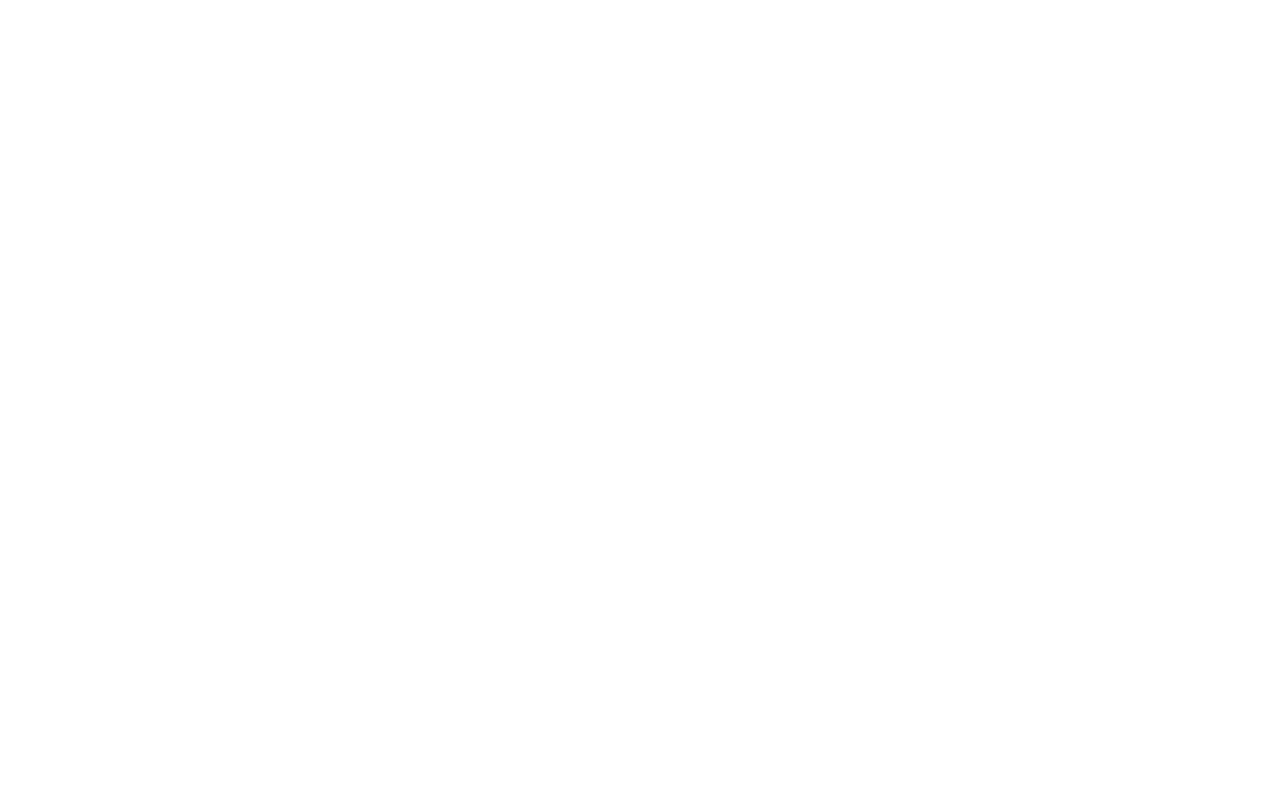
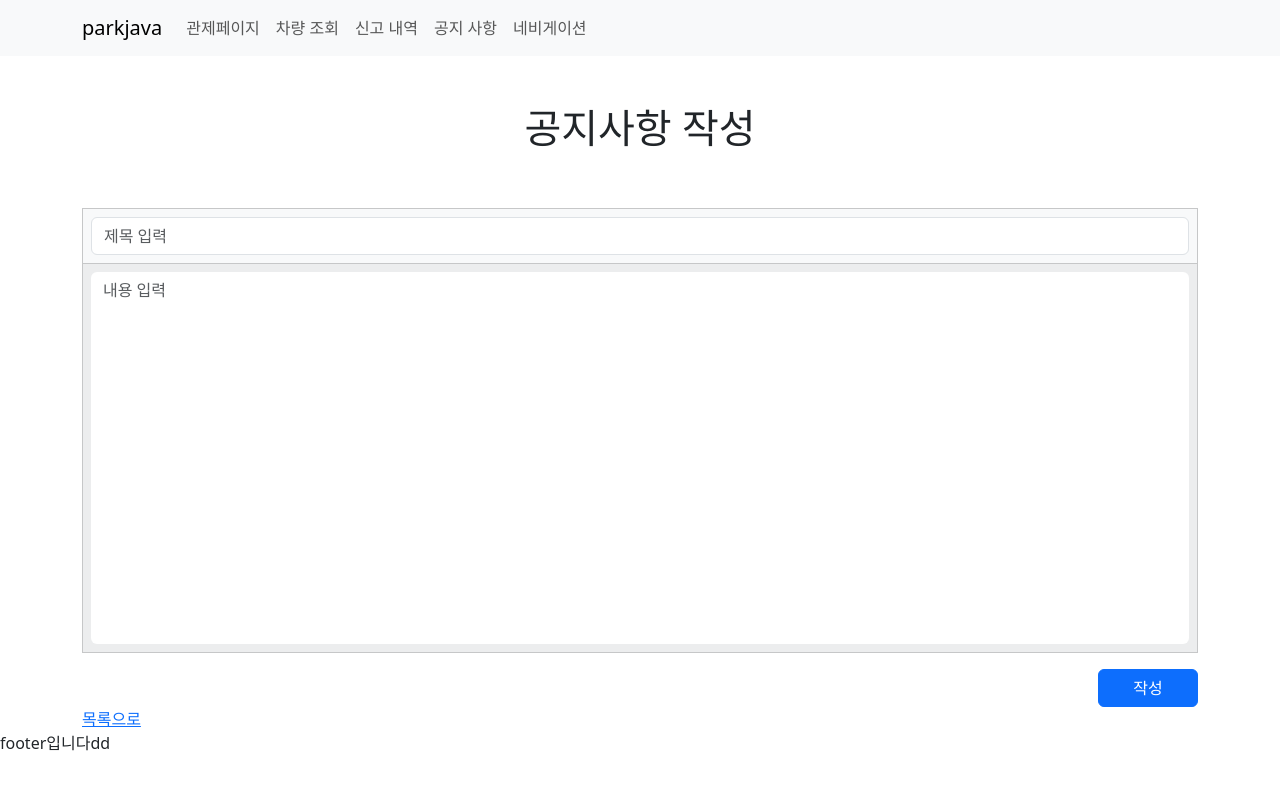
Before and after one commit to parkjava/frontend, a React (Create React App) app: page /noticecreate in a window 1280 px wide. Before the commit this address had no page. Shown: the top 790 px of the page. Built offline with nearby package versions, Linux system fonts and the light colour scheme.

Commit message:
240708 최종

```diff
--- a/src/App.jsx
+++ b/src/App.jsx
@@ -4,6 +4,8 @@
 import LoginPage from "./pages/loginPage/index";
 import NoticePage from "./pages/noticePage/index";
 import ControllPage from "./pages/controllPage/index";
+import NoticeCreatePage from "./pages/noticeCreate/index"
+import NoticeDetailPage from "./pages/noticeDetail/index"
 
 
 
@@ -12,6 +14,8 @@
     <Routes>
       <Route path="/" element={<MainPage/>}/>
       <Route path="/notice" element={<NoticePage />} />
+        <Route path="/noticecreate" element={<NoticeCreatePage/>} />
+        <Route path="/noticedetail" element={<NoticeDetailPage/>} />
       <Route path="/login" element={<LoginPage />} />
         <Route path="/controll" element={<ControllPage/>}/>
     </Routes>
--- /dev/null
+++ b/src/pages/noticeCreate/components/noticeNavbar.jsx
@@ -0,0 +1,21 @@
+import { Navbar, Nav, Container } from 'react-bootstrap';
+
+export default function MainNavbar() {
+  return (
+    <Navbar bg="light" expand="lg">
+      <Container>
+        <Navbar.Brand href="/">parkjava</Navbar.Brand>
+        <Navbar.Toggle aria-controls="basic-navbar-nav" />
+        <Navbar.Collapse id="basic-navbar-nav">
+          <Nav className="me-auto ">
+            <Nav.Link href="#menu1" className=''>관제페이지</Nav.Link>
+            <Nav.Link href="#menu2">차량 조회</Nav.Link>
+            <Nav.Link href="#menu3">신고 내역</Nav.Link>
+            <Nav.Link href="/notice">공지 사항</Nav.Link>
+            <Nav.Link href="#menu5">네비게이션</Nav.Link>
+          </Nav>
+        </Navbar.Collapse>
+      </Container>
+    </Navbar>
+  );
+}
--- /dev/null
+++ b/src/pages/noticeCreate/components/noticeTable.jsx
@@ -0,0 +1,75 @@
+import { Table, Container, Form,  Button } from 'react-bootstrap';
+import {useState} from 'react'
+import {Link} from 'react-router-dom'
+
+
+export default function NoticeTable() {
+
+    const [noticeText, setNoticeText] = useState({
+        title:'',
+        detail:''
+    });
+
+    const handleInputChange = (e) => {
+        const { name, value } = e.target;
+        setNoticeText({
+            ...noticeText,
+            [name]: value
+        });
+    };
+
+    const handleSubmit = (e) => {
+        e.preventDefault();
+        alert("제목:" + JSON.stringify((noticeText.title),null,2) + "내용: " + JSON.stringify((noticeText.detail),null,2));
+    };
+
+    return (<>
+        <Container>
+            <Form onSubmit={handleSubmit}>
+                <Table striped bordered hover variant="light">
+                    <thead>
+                        <tr>
+                            <th>
+                                <Form.Control
+                                    type="text"
+                                    placeholder="제목 입력"
+                                    name='title'
+                                    value={noticeText.title}
+                                    onChange={handleInputChange}
+                                />
+                            </th>
+                        </tr>
+                    </thead>
+                    <tbody>
+                        <tr>
+                            <td>
+                                <Form.Control
+                                    as="textarea"
+                                    rows={15}
+                                    placeholder="내용 입력"
+                                    name='detail'
+                                    value={noticeText.detail}
+                                    onChange={handleInputChange}
+                                    style={{ border: 'none', resize: 'none' }}
+                                />
+                            </td>
+                        </tr>
+                        {/* <tr>
+                            <td>
+                                <Form.Group controlId="formFileMultiple" className="mb-3">
+                                    <Form.Control type="file" multiple />
+                                </Form.Group>
+                            </td>
+                        </tr> */}
+                    </tbody>
+                </Table>
+                <div className='d-flex justify-content-end'>
+                    <Button variant="primary" type="submit" style={{ width: '100px' }}>
+                        작성
+                    </Button>
+                </div>
+            </Form>
+            <div><Link to={'/notice'}>목록으로</Link></div>
+        </Container>
+        </>)
+}
--- /dev/null
+++ b/src/pages/noticeCreate/components/noticeTitle.jsx
@@ -0,0 +1,11 @@
+import {Container} from 'react-bootstrap';
+import { Link } from 'react-router-dom';
+
+export default function NoticeTitle () {
+    return ( <>
+        <Container className="d-flex justify-content-center p-5">
+            <h1>공지사항 작성</h1>
+        </Container>
+        </>
+    )
+}
--- /dev/null
+++ b/src/pages/noticeCreate/index.jsx
@@ -0,0 +1,20 @@
+import { Link } from "react-router-dom";
+import Footer from "../../components/footer"
+import MainNavbar from "./components/noticeNavbar"
+import NoticeTitle from "./components/noticeTitle"
+import NoticeTable from "./components/noticeTable"
+
+function NoticeCreatePage() {
+  return (
+    <>
+      <div>
+        <MainNavbar/>
+        <NoticeTitle/>
+        <NoticeTable/>
+      </div>
+      <Footer />
+    </>
+  );
+}
+
+export default NoticeCreatePage;
--- /dev/null
+++ b/src/pages/noticeDetail/components/noticeNavbar.jsx
@@ -0,0 +1,21 @@
+import { Navbar, Nav, Container } from 'react-bootstrap';
+
+export default function MainNavbar() {
+  return (
+    <Navbar bg="light" expand="lg">
+      <Container>
+        <Navbar.Brand href="/">parkjava</Navbar.Brand>
+        <Navbar.Toggle aria-controls="basic-navbar-nav" />
+        <Navbar.Collapse id="basic-navbar-nav">
+          <Nav className="me-auto ">
+            <Nav.Link href="#menu1" className=''>관제페이지</Nav.Link>
+            <Nav.Link href="#menu2">차량 조회</Nav.Link>
+            <Nav.Link href="#menu3">신고 내역</Nav.Link>
+            <Nav.Link href="/notice">공지 사항</Nav.Link>
+            <Nav.Link href="#menu5">네비게이션</Nav.Link>
+          </Nav>
+        </Navbar.Collapse>
+      </Container>
+    </Navbar>
+  );
+}
--- /dev/null
+++ b/src/pages/noticeDetail/components/noticeTable.jsx
@@ -0,0 +1,38 @@
+import { Table, Container, Form,  Button } from 'react-bootstrap';
+import {useState} from 'react'
+import {Link} from 'react-router-dom'
+
+
+export default function NoticeTable() {
+
+
+    return (<>
+        <Container>
+            <Form>
+                <Table striped bordered hover variant="light">
+                    <thead>
+                        <tr>
+                            <th>
+                                제목
+                            </th>
+                            <th>
+                                작성자
+                            </th>
+                            <th>
+                                작성날짜
+                            </th>
+                        </tr>
+                    </thead>
+                    <tbody>
+                        <tr>
+                            <td colSpan={3}>
+                                내용
+                            </td>
+                        </tr>
+                    </tbody>
+                </Table>
+            </Form>
+            <div><Link to={'/notice'}>목록으로</Link></div>
+        </Container>
+        </>)
+}
--- /dev/null
+++ b/src/pages/noticeDetail/components/noticeTitle.jsx
@@ -0,0 +1,11 @@
+import {Container} from 'react-bootstrap';
+import { Link } from 'react-router-dom';
+
+export default function NoticeTitle () {
+    return ( <>
+        <Container className="d-flex justify-content-center p-5">
+            <h1>NO 1 공지사항</h1>
+        </Container>
+        </>
+    )
+}
--- /dev/null
+++ b/src/pages/noticeDetail/index.jsx
@@ -0,0 +1,17 @@
+import MainNavbar from './components/noticeNavbar'
+import NoticeTitle from './components/noticeTitle'
+import NoticeTable from './components/noticeTable'
+
+
+
+export default function NoticeDetailPage() {
+  return (
+    <>
+      <div>
+        <MainNavbar/>
+        <NoticeTitle/>
+        <NoticeTable/>
+      </div>
+    </>
+  );
+}
--- a/src/pages/noticePage/components/noticeCreate.jsx
+++ b/src/pages/noticePage/components/noticeCreate.jsx
@@ -5,7 +5,7 @@
 
     return (<>
         <Container className="d-flex justify-content-end ">
-            <Link to="#공지사항작성">
+            <Link to="/noticecreate">
                 <Button variant="primary" type="submit" name="noticecreate">
                     공지사항작성
                 </Button>
--- a/src/pages/noticePage/components/noticeTable.jsx
+++ b/src/pages/noticePage/components/noticeTable.jsx
@@ -1,4 +1,5 @@
 import { Table, Container } from 'react-bootstrap';
+import {Link} from 'react-router-dom'
 
 
 export default function NoticeTable() {
@@ -16,7 +17,7 @@
             <tbody>
                 <tr>
                 <td>1</td>
-                <td>Mark</td>
+                <td><Link to='/noticedetail'>예시</Link></td>
                 <td>240404</td>
                 <td>@mdo</td>
                 </tr>
```
